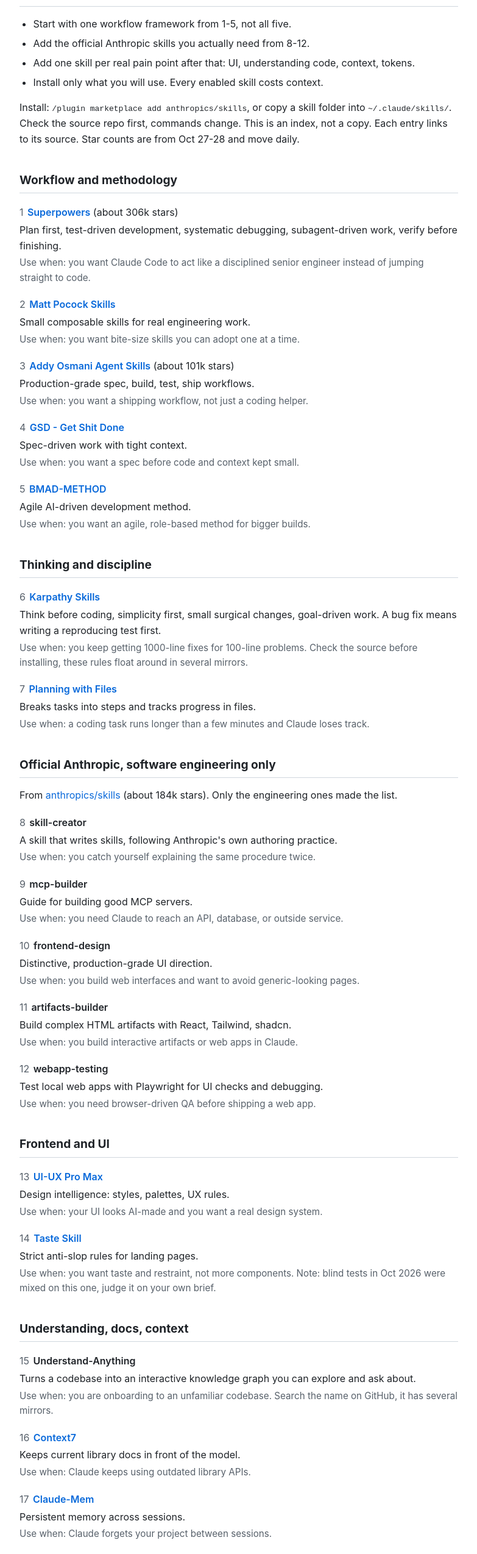
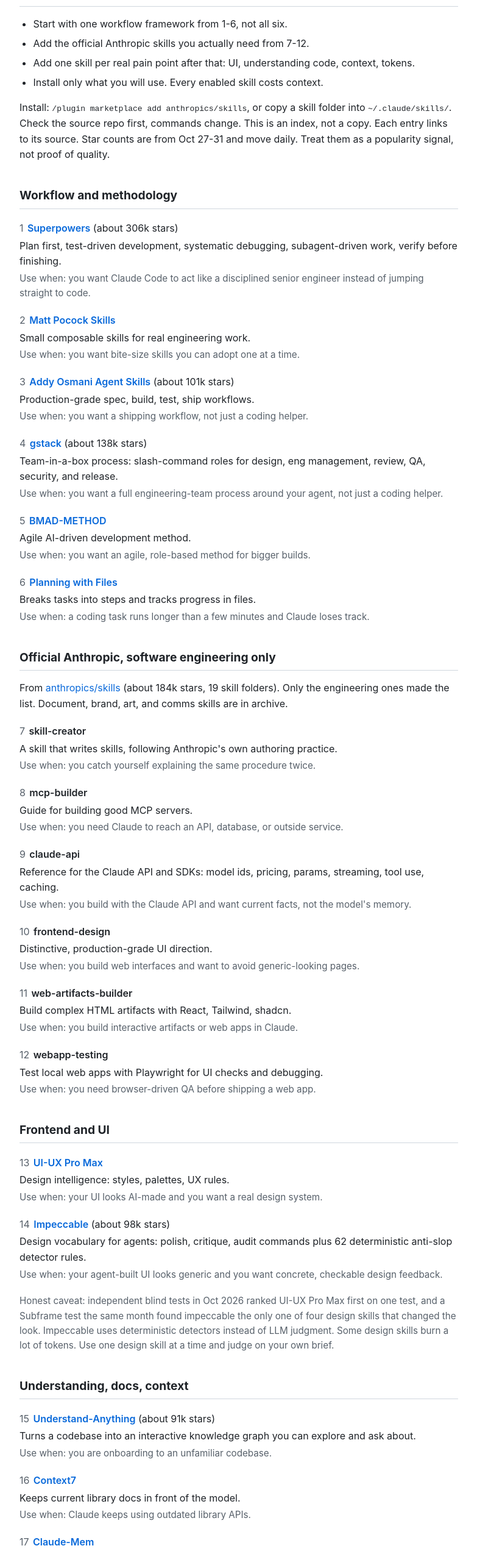
Before and after one commit to AIships/engineering-claude-skills, a plain HTML site: page docs/index.html in a window 1280 px wide. Shown: the part 240-2789 px from the top of the page at 61% size, without its empty margins (248-1031 px from the left). Drawn offline with Linux system fonts and the light colour scheme.

Commit message:
Update names, watchlist and site

```diff
--- a/docs/index.html
+++ b/docs/index.html
@@ -15,6 +15,7 @@
   .skill .num { color: #57606a; font-weight: 400; margin-right: 0.4em; }
   .skill p { margin: 0.2em 0; }
   .skill .use { color: #57606a; font-size: 0.95em; }
+  .note { color: #57606a; font-size: 0.95em; }
   a { color: #0969da; text-decoration: none; }
   a:hover { text-decoration: underline; }
   ul { padding-left: 1.4em; }
@@ -23,7 +24,7 @@
   @media (prefers-color-scheme: dark) {
     body { background: #0d1117; color: #e6edf3; }
     h2 { border-color: #30363d; }
-    .meta, .skill .use, .skill .num, footer { color: #8b949e; }
+    .meta, .skill .use, .skill .num, .note, footer { color: #8b949e; }
     a { color: #58a6ff; }
     footer { border-color: #30363d; }
   }
@@ -33,17 +34,17 @@
 
 <h1>Top 20 Claude skills for software engineering</h1>
 <p class="meta">A weekly curated list. Software engineering only, no fluff.<br>
-Last updated Oct 28, 2026. Next curation Saturday Oct 31, around 9am PT.<br>
+Last updated Nov 7, 2026 (v2, no swaps). Next curation Saturday Nov 14, around 9am PT.<br>
 Rule: always 20. One in, one out. Dropped skills move to archive, never deleted.</p>
 
 <h2>How to use this list</h2>
 <ul>
-  <li>Start with one workflow framework from 1-5, not all five.</li>
-  <li>Add the official Anthropic skills you actually need from 8-12.</li>
+  <li>Start with one workflow framework from 1-6, not all six.</li>
+  <li>Add the official Anthropic skills you actually need from 7-12.</li>
   <li>Add one skill per real pain point after that: UI, understanding code, context, tokens.</li>
   <li>Install only what you will use. Every enabled skill costs context.</li>
 </ul>
-<p>Install: <code>/plugin marketplace add anthropics/skills</code>, or copy a skill folder into <code>~/.claude/skills/</code>. Check the source repo first, commands change. This is an index, not a copy. Each entry links to its source. Star counts are from Oct 27-28 and move daily.</p>
+<p>Install: <code>/plugin marketplace add anthropics/skills</code>, or copy a skill folder into <code>~/.claude/skills/</code>. Check the source repo first, commands change. This is an index, not a copy. Each entry links to its source. Star counts are from Oct 27-31 and move daily. Treat them as a popularity signal, not proof of quality.</p>
 
 <h2>Workflow and methodology</h2>
 
@@ -59,40 +60,38 @@ Rule: always 20. One in, one out. Dropped skills move to archive, never deleted.
 <p>Production-grade spec, build, test, ship workflows.</p>
 <p class="use">Use when: you want a shipping workflow, not just a coding helper.</p></div>
 
-<div class="skill"><p><span class="num">4</span><span class="name"><a href="https://github.com/gsd-build/get-shit-done">GSD - Get Shit Done</a></span></p>
-<p>Spec-driven work with tight context.</p>
-<p class="use">Use when: you want a spec before code and context kept small.</p></div>
+<div class="skill"><p><span class="num">4</span><span class="name"><a href="https://github.com/garrytan/gstack">gstack</a></span> (about 138k stars)</p>
+<p>Team-in-a-box process: slash-command roles for design, eng management, review, QA, security, and release.</p>
+<p class="use">Use when: you want a full engineering-team process around your agent, not just a coding helper.</p></div>
 
 <div class="skill"><p><span class="num">5</span><span class="name"><a href="https://github.com/bmad-code-org/BMAD-METHOD">BMAD-METHOD</a></span></p>
 <p>Agile AI-driven development method.</p>
 <p class="use">Use when: you want an agile, role-based method for bigger builds.</p></div>
 
-<h2>Thinking and discipline</h2>
-
-<div class="skill"><p><span class="num">6</span><span class="name"><a href="https://github.com/Anthropic-OpenSource/andrej-karpathy-skills">Karpathy Skills</a></span></p>
-<p>Think before coding, simplicity first, small surgical changes, goal-driven work. A bug fix means writing a reproducing test first.</p>
-<p class="use">Use when: you keep getting 1000-line fixes for 100-line problems. Check the source before installing, these rules float around in several mirrors.</p></div>
-
-<div class="skill"><p><span class="num">7</span><span class="name"><a href="https://github.com/OthmanAdi/planning-with-files">Planning with Files</a></span></p>
+<div class="skill"><p><span class="num">6</span><span class="name"><a href="https://github.com/OthmanAdi/planning-with-files">Planning with Files</a></span></p>
 <p>Breaks tasks into steps and tracks progress in files.</p>
 <p class="use">Use when: a coding task runs longer than a few minutes and Claude loses track.</p></div>
 
 <h2>Official Anthropic, software engineering only</h2>
-<p>From <a href="https://github.com/anthropics/skills">anthropics/skills</a> (about 184k stars). Only the engineering ones made the list.</p>
+<p>From <a href="https://github.com/anthropics/skills">anthropics/skills</a> (about 184k stars, 19 skill folders). Only the engineering ones made the list. Document, brand, art, and comms skills are in archive.</p>
 
-<div class="skill"><p><span class="num">8</span><span class="name">skill-creator</span></p>
+<div class="skill"><p><span class="num">7</span><span class="name">skill-creator</span></p>
 <p>A skill that writes skills, following Anthropic's own authoring practice.</p>
 <p class="use">Use when: you catch yourself explaining the same procedure twice.</p></div>
 
-<div class="skill"><p><span class="num">9</span><span class="name">mcp-builder</span></p>
+<div class="skill"><p><span class="num">8</span><span class="name">mcp-builder</span></p>
 <p>Guide for building good MCP servers.</p>
 <p class="use">Use when: you need Claude to reach an API, database, or outside service.</p></div>
+
+<div class="skill"><p><span class="num">9</span><span class="name">claude-api</span></p>
+<p>Reference for the Claude API and SDKs: model ids, pricing, params, streaming, tool use, caching.</p>
+<p class="use">Use when: you build with the Claude API and want current facts, not the model's memory.</p></div>
 
 <div class="skill"><p><span class="num">10</span><span class="name">frontend-design</span></p>
 <p>Distinctive, production-grade UI direction.</p>
 <p class="use">Use when: you build web interfaces and want to avoid generic-looking pages.</p></div>
 
-<div class="skill"><p><span class="num">11</span><span class="name">artifacts-builder</span></p>
+<div class="skill"><p><span class="num">11</span><span class="name">web-artifacts-builder</span></p>
 <p>Build complex HTML artifacts with React, Tailwind, shadcn.</p>
 <p class="use">Use when: you build interactive artifacts or web apps in Claude.</p></div>
 
@@ -106,15 +105,17 @@ Rule: always 20. One in, one out. Dropped skills move to archive, never deleted.
 <p>Design intelligence: styles, palettes, UX rules.</p>
 <p class="use">Use when: your UI looks AI-made and you want a real design system.</p></div>
 
-<div class="skill"><p><span class="num">14</span><span class="name"><a href="https://github.com/Leonxlnx/taste-skill">Taste Skill</a></span></p>
-<p>Strict anti-slop rules for landing pages.</p>
-<p class="use">Use when: you want taste and restraint, not more components. Note: blind tests in Oct 2026 were mixed on this one, judge it on your own brief.</p></div>
+<div class="skill"><p><span class="num">14</span><span class="name"><a href="https://github.com/pbakaus/impeccable">Impeccable</a></span> (about 98k stars)</p>
+<p>Design vocabulary for agents: polish, critique, audit commands plus 62 deterministic anti-slop detector rules.</p>
+<p class="use">Use when: your agent-built UI looks generic and you want concrete, checkable design feedback.</p></div>
+
+<p class="note">Honest caveat: independent blind tests in Oct 2026 ranked UI-UX Pro Max first on one test, and a Subframe test the same month found impeccable the only one of four design skills that changed the look. Impeccable uses deterministic detectors instead of LLM judgment. Some design skills burn a lot of tokens. Use one design skill at a time and judge on your own brief.</p>
 
 <h2>Understanding, docs, context</h2>
 
-<div class="skill"><p><span class="num">15</span><span class="name">Understand-Anything</span></p>
+<div class="skill"><p><span class="num">15</span><span class="name"><a href="https://github.com/Egonex-AI/Understand-Anything">Understand-Anything</a></span> (about 91k stars)</p>
 <p>Turns a codebase into an interactive knowledge graph you can explore and ask about.</p>
-<p class="use">Use when: you are onboarding to an unfamiliar codebase. Search the name on GitHub, it has several mirrors.</p></div>
+<p class="use">Use when: you are onboarding to an unfamiliar codebase.</p></div>
 
 <div class="skill"><p><span class="num">16</span><span class="name"><a href="https://github.com/upstash/context7">Context7</a></span></p>
 <p>Keeps current library docs in front of the model.</p>
@@ -122,7 +123,7 @@ Rule: always 20. One in, one out. Dropped skills move to archive, never deleted.
 
 <div class="skill"><p><span class="num">17</span><span class="name"><a href="https://github.com/thedotmack/claude-mem">Claude-Mem</a></span></p>
 <p>Persistent memory across sessions.</p>
-<p class="use">Use when: Claude forgets your project between sessions.</p></div>
+<p class="use">Use when: Claude forgets your project between sessions. Note: browser installs Oct 25-Nov 2 uploaded 30 days of prompts without asking; fixed in v15.8.3 (Nov 2) with a consent panel. Check the consent screen on install.</p></div>
 
 <div class="skill"><p><span class="num">18</span><span class="name"><a href="https://github.com/cathrynlavery/diagram-design">Diagram Design</a></span> (about 53k stars)</p>
 <p>Architecture, flow, org, and timeline diagrams, 44 types, exports to HTML, SVG, PNG.</p>
@@ -134,21 +135,29 @@ Rule: always 20. One in, one out. Dropped skills move to archive, never deleted.
 <p>Cuts output tokens hard while keeping technical accuracy.</p>
 <p class="use">Use when: you are hitting usage limits and want shorter output.</p></div>
 
-<div class="skill"><p><span class="num">20</span><span class="name">ECC</span></p>
+<div class="skill"><p><span class="num">20</span><span class="name"><a href="https://github.com/affaan-m/ecc">ECC</a></span></p>
 <p>Agent harness tuning: skills, memory, security, research-first workflow.</p>
-<p class="use">Use when: you want one harness setup across Claude Code, Codex, Cursor, and similar tools. Search "affaan-m/ecc" on GitHub, it has mirrors.</p></div>
+<p class="use">Use when: you want one harness setup across Claude Code, Codex, Cursor, and similar tools.</p></div>
+
+<p class="note">Both names have many mirrors. Use the linked repos. Do not install a fork without reading it.</p>
 
 <h2>Watchlist for next Saturday</h2>
+<p>Did not make v2. First in line if a Top 20 slot opens:</p>
 <ul>
-  <li>gstack: full team-in-a-box process</li>
-  <li>Hallmark / Impeccable: anti-slop design, alternatives to 13 and 14</li>
-  <li>GitNexus: client-side knowledge graph with built-in RAG, alternative to 15</li>
+  <li>Hallmark (Nutlope/hallmark): anti-slop design with 50 themes and a browser lint, alternative to 13</li>
+  <li>react-best-practices (vercel-labs/agent-skills): 40+ React and Next.js performance rules from Vercel Engineering, 33,682 stars. Distinct from 10: performance, not design. No benchmarks yet</li>
+  <li>GitNexus (abhigyanpatwari/GitNexus): client-side knowledge graph with built-in RAG, alternative to 15</li>
   <li>Context Engineering / Context Mode: token and context optimization, alternative to 19</li>
-  <li>claude-api (Anthropic): reference for building with the Claude API and SDKs</li>
+  <li>open-gsd/gsd-core: the official successor to the archived GSD, install with npx @opengsd/gsd-core</li>
+  <li>Karpathy Skills (multica-ai/andrej-karpathy-skills): single CLAUDE.md, four rules from Karpathy's post, about 229k stars. Duplicates 1, no outcome evidence beyond stars</li>
+  <li>Unslop (heydamir/unslop): staged UI review, 11,202 stars on day one. Overlaps 13 and 14, no comparative evaluation yet</li>
+  <li>MCode Stack (MiniMax-AI/mcode-stack): harness engineering skills from the MiniMax Code team, MIT, 545 stars, 10 days old, no published evals. Standouts: independent-review, long-command-check, subagent-split-check</li>
+  <li>Pristine: UI critique skill, no verified repo yet</li>
+  <li>playwright-cli skill: browser QA through an npm package, overlaps 12</li>
 </ul>
 
 <h2>Left out on purpose</h2>
-<p>algorithmic-art, canvas-design, brand-guidelines, internal-comms, slack-gif-creator, theme-factory, docx, pdf, pptx, xlsx. Real Anthropic skills, just not software engineering. Full history in <a href="https://github.com/AIships/engineering-claude-skills/blob/main/archive/ARCHIVED.md">archive</a>.</p>
+<p>algorithmic-art, canvas-design, brand-guidelines, internal-comms, slack-gif-creator, theme-factory, docx, pdf, pptx, xlsx, discernment-nudge, academy-guide, doc-coauthoring. Real Anthropic skills, just not software engineering. Full history in <a href="https://github.com/AIships/engineering-claude-skills/blob/main/archive/ARCHIVED.md">archive</a>.</p>
 
 <footer>
 <p>Curated weekly. Rules in <a href="https://github.com/AIships/engineering-claude-skills/blob/main/CURATION.md">CURATION.md</a>, history in <a href="https://github.com/AIships/engineering-claude-skills/blob/main/CHANGELOG.md">CHANGELOG.md</a>, source at <a href="https://github.com/AIships/engineering-claude-skills">github.com/AIships/engineering-claude-skills</a>.</p>
```
Also changed, not shown: 3 other files.
